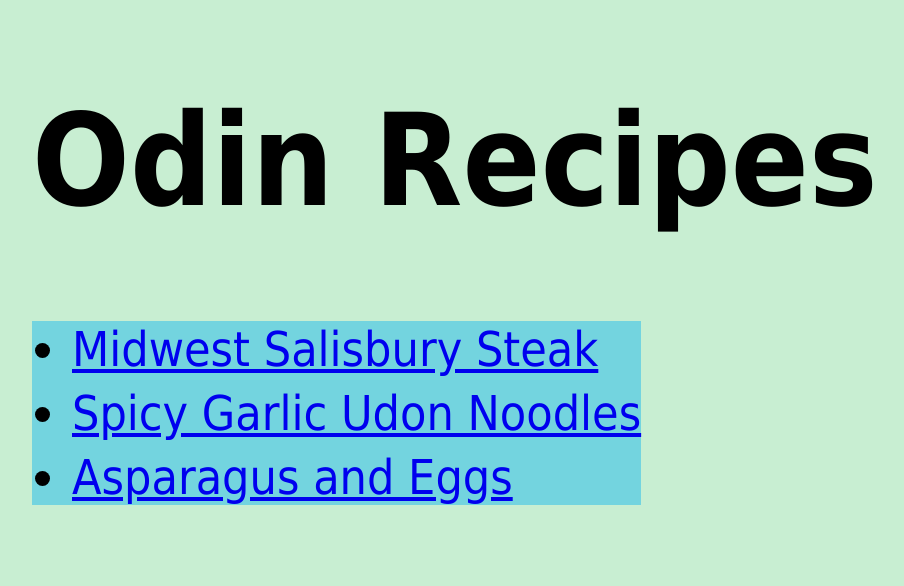
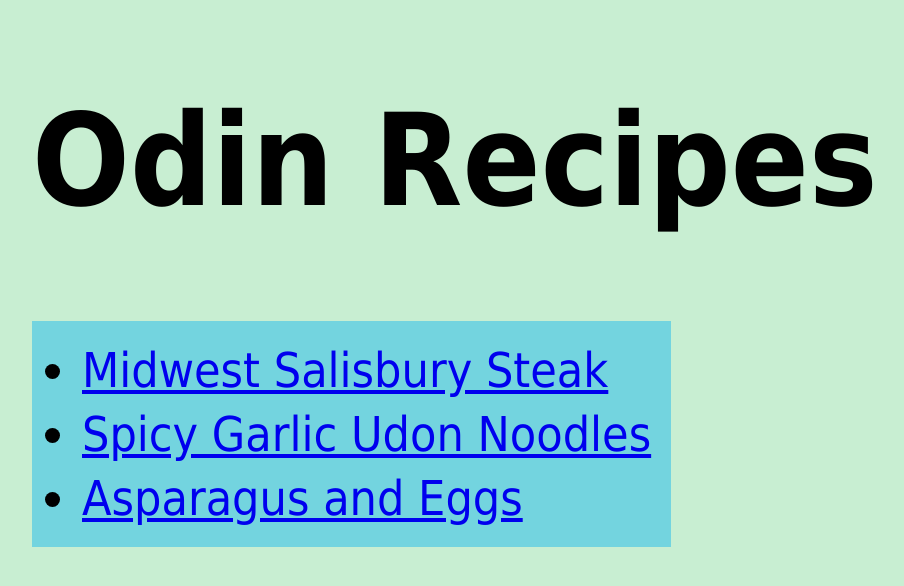
Before and after one commit to daniellonsdale/odin-recipes, a plain HTML site: page index.html in a window 1280 px wide. Shown: the whole page, without its empty margins (43-947 px from the left). Drawn offline with Linux system fonts and the light colour scheme.

Commit message:
Add padding to .recipe-list

```diff
--- a/style.css
+++ b/style.css
@@ -25,4 +25,5 @@ h1{
 .recipe-list{
     background-color: rgba(47, 191, 235, 0.549);
     width: max-content;
+    padding: 5px 20px 5px 10px;
 }
```
